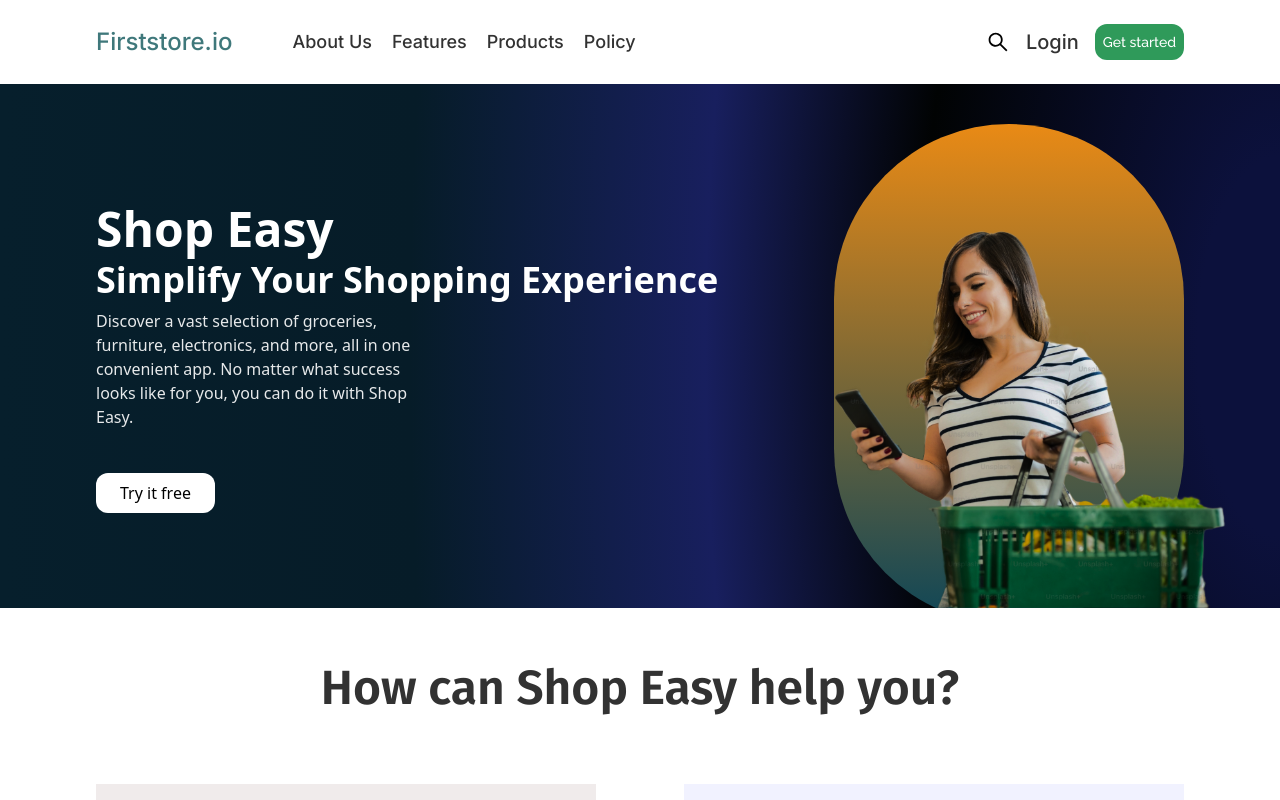
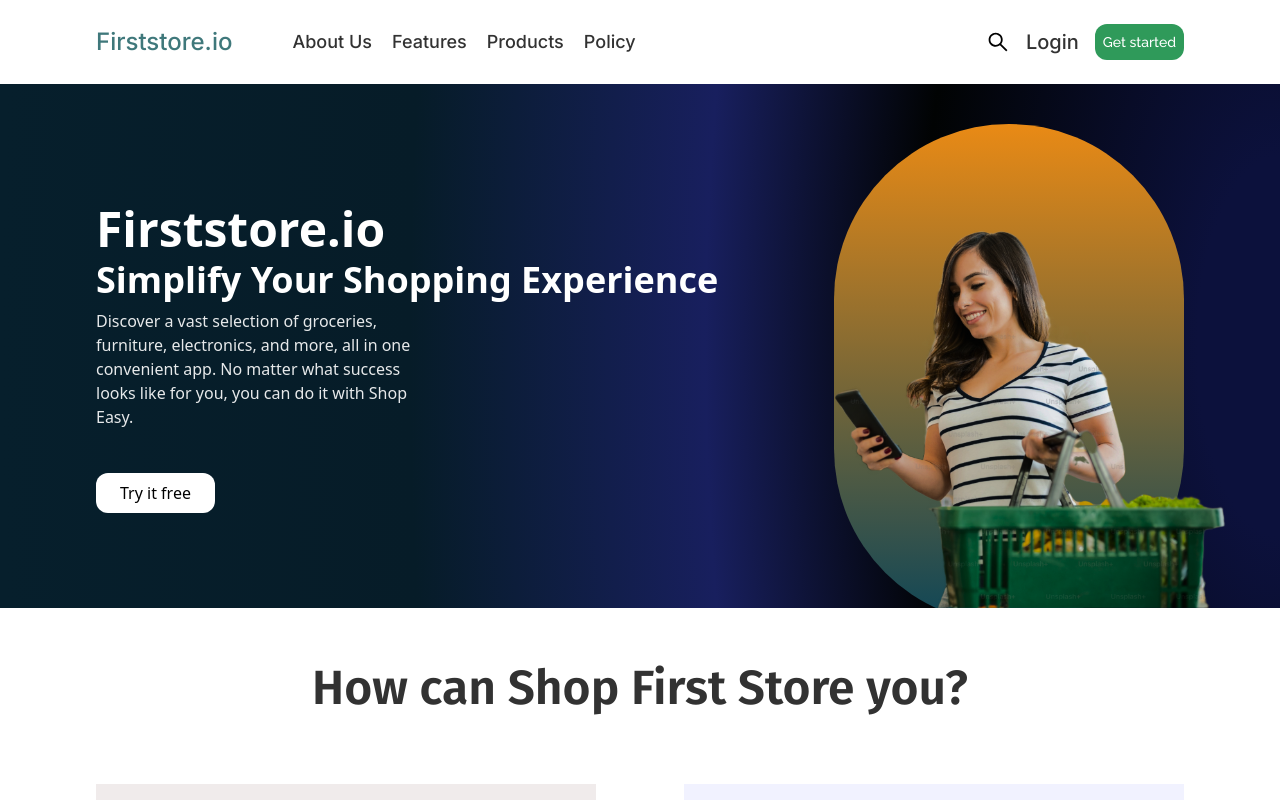
Before and after one commit to Lokes1212/assignment, a React (Vite) app: page / in a window 1280 px wide. Shown: the top 800 px of the page. Built offline with nearby package versions, Linux system fonts and the light colour scheme.

Commit message:
change name 2

```diff
--- a/src/components/Faqs/Faqs.jsx
+++ b/src/components/Faqs/Faqs.jsx
@@ -40,7 +40,7 @@ const Faq = (props) => {
 const Faqs = () => {
 	const [list, setList] = useState([
 		{
-			question: "How can I create an account on Shop Easy?",
+			question: "How can I create an account on First Store?",
 			answer:
 				"To create an account on Shop Easy, visit the website and fill out the registration form with your name, email, and password. Agree to the terms and click 'Create Account' to complete the process.",
 			active: 1,
@@ -50,7 +50,8 @@ const Faqs = () => {
 			answer: "",
 		},
 		{
-			question: "Are there any discounts or promotions available on Shop Easy?",
+			question:
+				"Are there any discounts or promotions available on First Store?",
 			answer: "",
 		},
 		{
--- a/src/components/Footer/Footer.jsx
+++ b/src/components/Footer/Footer.jsx
@@ -12,7 +12,7 @@ const Footer = () => {
 						<div className="flex flex-col gap-5 justify-around w-full">
 							<h3 className="font-semibold text-xl">FIRSTSTORE.io</h3>
 							<p className=" font-normal text-base text-justify lg:max-w-[200px]  w-full">
-								Shop Easy is your one-stop destination for all your grocery
+								First store is your one-stop destination for all your grocery
 								shopping needs. We offer a wide range of high-quality products,
 								including fresh produce, pantry staples, household items, and
 								more.
--- a/src/components/HeroSection/Hero.jsx
+++ b/src/components/HeroSection/Hero.jsx
@@ -4,7 +4,7 @@ const Hero = () => {
 			<div className="flex justify-between items-center h-full px-6 lg:px-24 pt-10 text-white">
 				<div className="w-[50%] lg:w-[60%] pb-4">
 					<h1 className="text-[24px]  md:text-5xl font-bold py-[2px]">
-						Shop Easy
+						Firststore.io
 					</h1>
 
 					<h2 className="text-[16px]  md:text-4xl font-semibold py-[5px]">
--- a/src/components/ShoppingPick/ShoppingPick.jsx
+++ b/src/components/ShoppingPick/ShoppingPick.jsx
@@ -15,7 +15,7 @@ const ShoppingPick = () => {
 	return (
 		<section className="px-4 lg:pb-20 lg:px-24  bg-white">
 			<h1 className="text-center font-semibold lg:text-5xl text-xl lg:py-14 py-6 font-fira opacity-80">
-				How can Shop Easy help you?
+				How can Shop First Store you?
 			</h1>
 			<div className="flex flex-col  md:flex-row md:justify-between gap-14 pt-4">
 				<div className="bg-[#F0EBEB] pt-10 px-6 pb-4 w-max-[500px] w-full max-h-[700px] h-full max-w-[500px] ">
```
